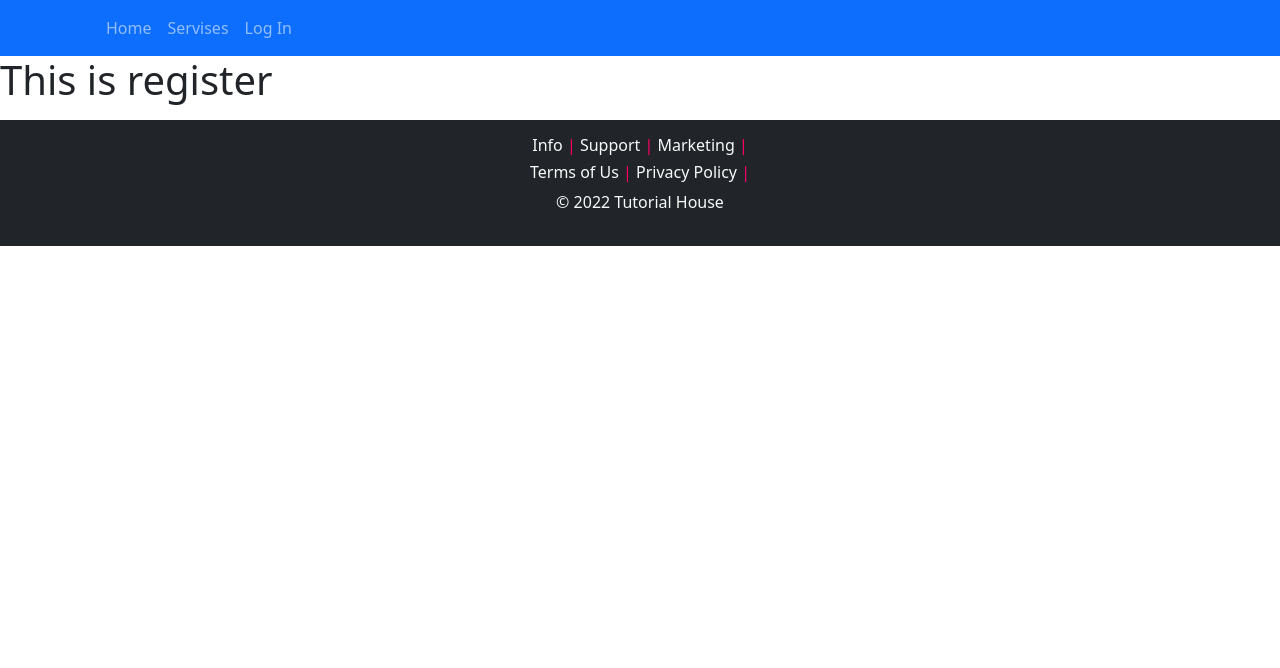
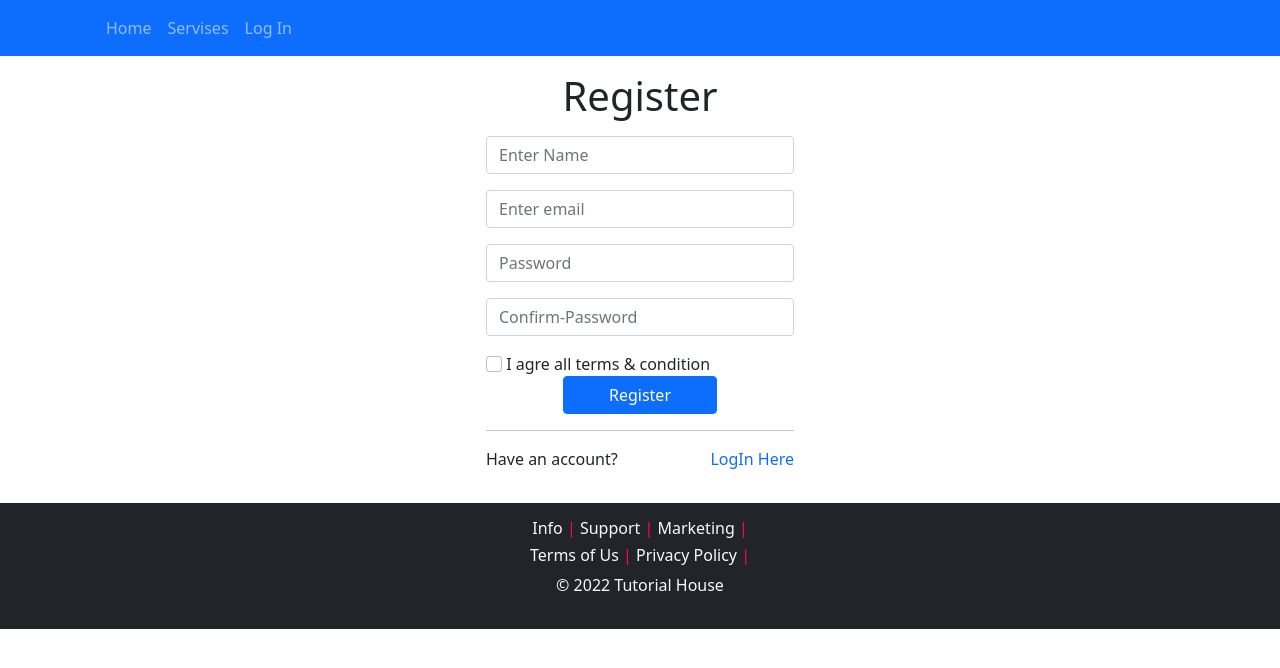
Before and after one commit to MonirujjamanMamun/tutorial-house, a React (Create React App) app: page /register in a window 1280 px wide. Shown: the top 668 px of the page. Built offline with nearby package versions, Linux system fonts and the light colour scheme.

Commit message:
register added

```diff
--- a/src/Components/LogIn/LogIn.js
+++ b/src/Components/LogIn/LogIn.js
@@ -1,5 +1,6 @@
 import React from 'react'
 import { Button, Form } from 'react-bootstrap'
+import { Link } from 'react-router-dom';
 import './LogIn.css';
 
 const LogIn = () => {
@@ -17,17 +18,23 @@ const LogIn = () => {
         <p> Or </p>
         <div className='horizental-line'> </div>
       </div>
-      <Form>
+      <Form className='w-50 mx-auto'>
         <Form.Group className='mb-3' controlId='formBasicEmail'>
           <Form.Control type='email' placeholder='Enter email' required />
         </Form.Group>
         <Form.Group className='mb-3' controlId='formBasicPassword'>
           <Form.Control type='password' placeholder='Password' required />
         </Form.Group>
+        <p>Forgot Password?</p>
         <Button variant='primary w-50 mx-auto d-block mb-2' type='submit'>
           Log In
         </Button>
       </Form>
+        <div className='w-50 mx-auto'><hr></hr></div>
+      <div className='d-flex justify-content-between w-50 mx-auto'>
+        <p>Don't have an account?</p>
+        <Link className='text-decoration-none' to='/register'>Register Now</Link >
+      </div>
     </div>
   )
 }
--- a/src/Components/Register/Register.js
+++ b/src/Components/Register/Register.js
@@ -1,9 +1,36 @@
+
 import React from 'react';
+import { Button, Form } from 'react-bootstrap';
+import FormCheckInput from 'react-bootstrap/esm/FormCheckInput';
+import { Link } from 'react-router-dom';
 
 const Register = () => {
     return (
-        <div>
-            <h1>This is register</h1>
+        <div className='container w-50 mx-auto h-100'>
+           <h1 className='text-center my-3'>Register</h1>
+            <Form className='w-50 mx-auto'>
+                <Form.Group className='mb-3' controlId='formBasicName'>
+                    <Form.Control type='text' placeholder='Enter Name'/>
+                </Form.Group>
+                <Form.Group className='mb-3' controlId='formBasicEmail'>
+                    <Form.Control type='email' placeholder='Enter email' required />
+                </Form.Group>
+                <Form.Group className='mb-3' controlId='formBasicPassword'>
+                    <Form.Control type='password' placeholder='Password' required />
+                </Form.Group>
+                <Form.Group className='mb-3' controlId='formBasicPassword'>
+                    <Form.Control type='password' placeholder='Confirm-Password' required />
+                </Form.Group>
+                <FormCheckInput></FormCheckInput> <span>I agre all terms & condition</span>
+                <Button variant='primary w-50 mx-auto d-block mb-2' type='submit'>
+                    Register
+                </Button>
+            </Form>
+            <div className='w-50 mx-auto'><hr></hr></div>
+            <div className='d-flex justify-content-between w-50 mx-auto'>
+                <p>Have an account?</p>
+                <Link className='text-decoration-none' to='/login'>LogIn Here</Link >
+            </div>
         </div>
     );
 };
```
